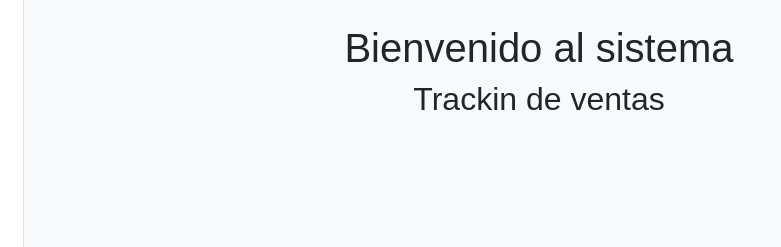
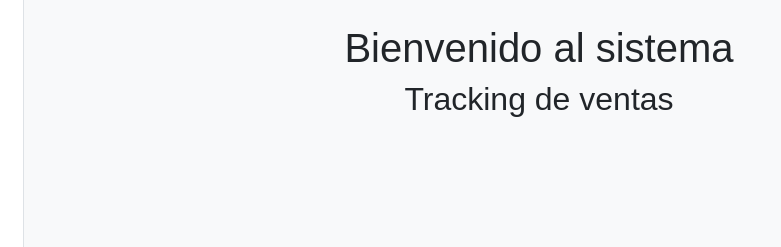
Before and after one commit to Hinata1411/Grafica-de-ventas, a plain HTML site: page paginaadmin.html in a window 1280 px wide. Shown: the top 247 px of the page, 226-1007 px from the left. Drawn offline with nearby package versions, Linux system fonts and the light colour scheme; no server answers.

Commit message:
Update paginaadmin.html

```diff
--- a/paginaadmin.html
+++ b/paginaadmin.html
@@ -111,7 +111,7 @@
       <!-- Vista por defecto: Mensaje de bienvenida -->
       <div id="welcomeMessage" class="text-center">
         <h1>Bienvenido al sistema</h1>
-        <h2>Trackin de ventas</h2>
+        <h2>Tracking de ventas</h2>
       </div>
     </div>
   </div>
```
